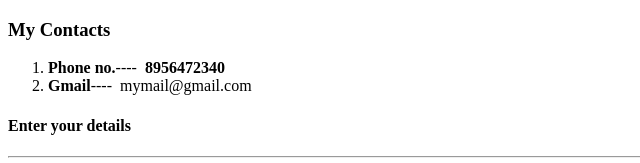
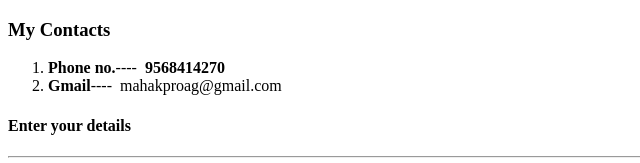
Before and after one commit to agrawalmahak/cv, a plain HTML site: page Contacts.html in a window 1280 px wide. Shown: the top 163 px of the page, 0-640 px from the left. Drawn offline with Linux system fonts and the light colour scheme.

Commit message:
Update Contacts.html

```diff
--- a/Contacts.html
+++ b/Contacts.html
@@ -9,8 +9,8 @@
 <body>
   <h3>My Contacts</h3>
   <ol>
-    <li><strong>Phone no.</strong>----&nbsp <strong>8956472340</strong></li>
-    <li><strong>Gmail</strong>----&nbsp mymail@gmail.com</li>
+    <li><strong>Phone no.</strong>----&nbsp <strong>9568414270</strong></li>
+    <li><strong>Gmail</strong>----&nbsp mahakproag@gmail.com</li>
   </ol>
   <h4>Enter your details</h4>
   <hr>
```
